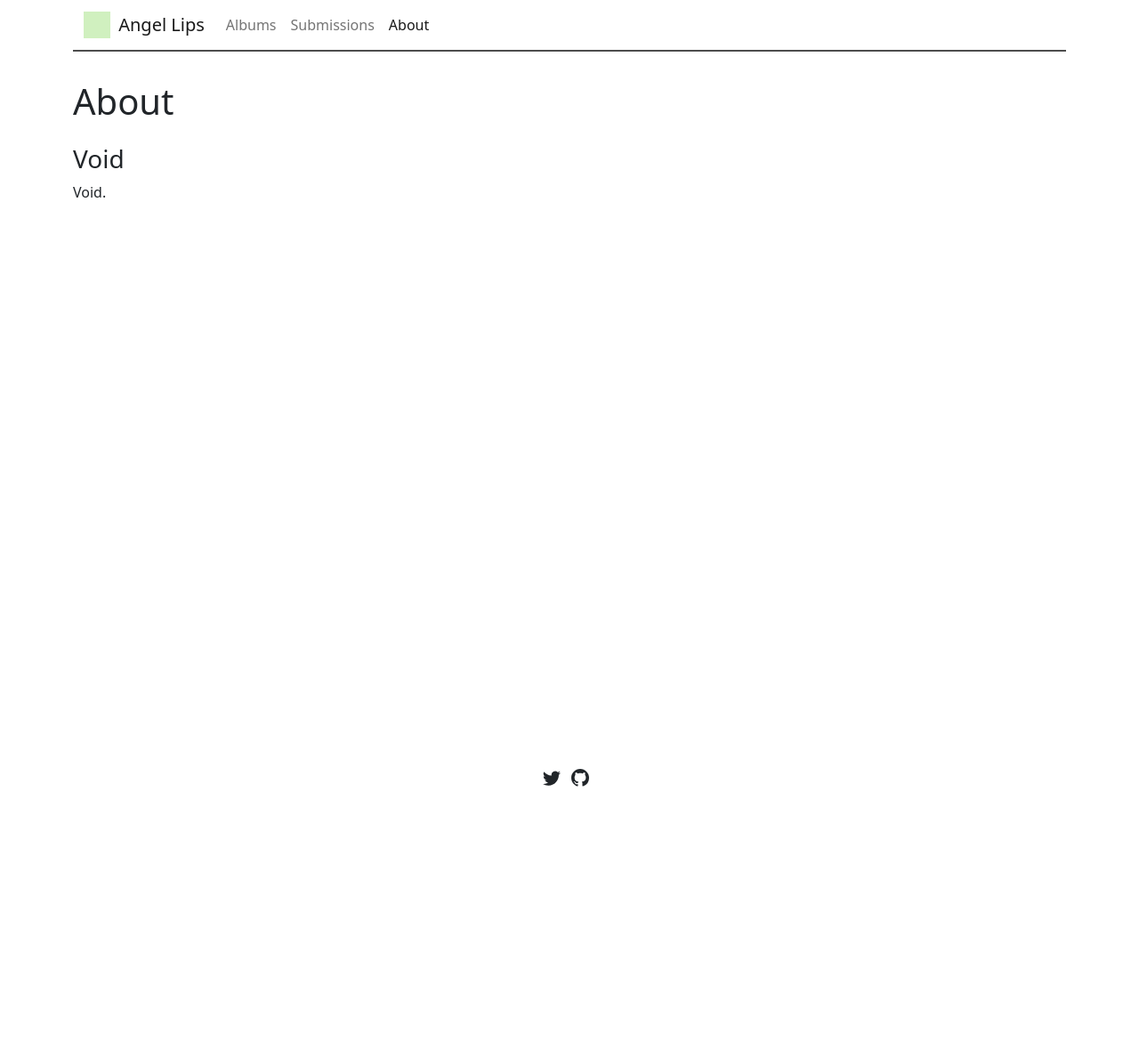
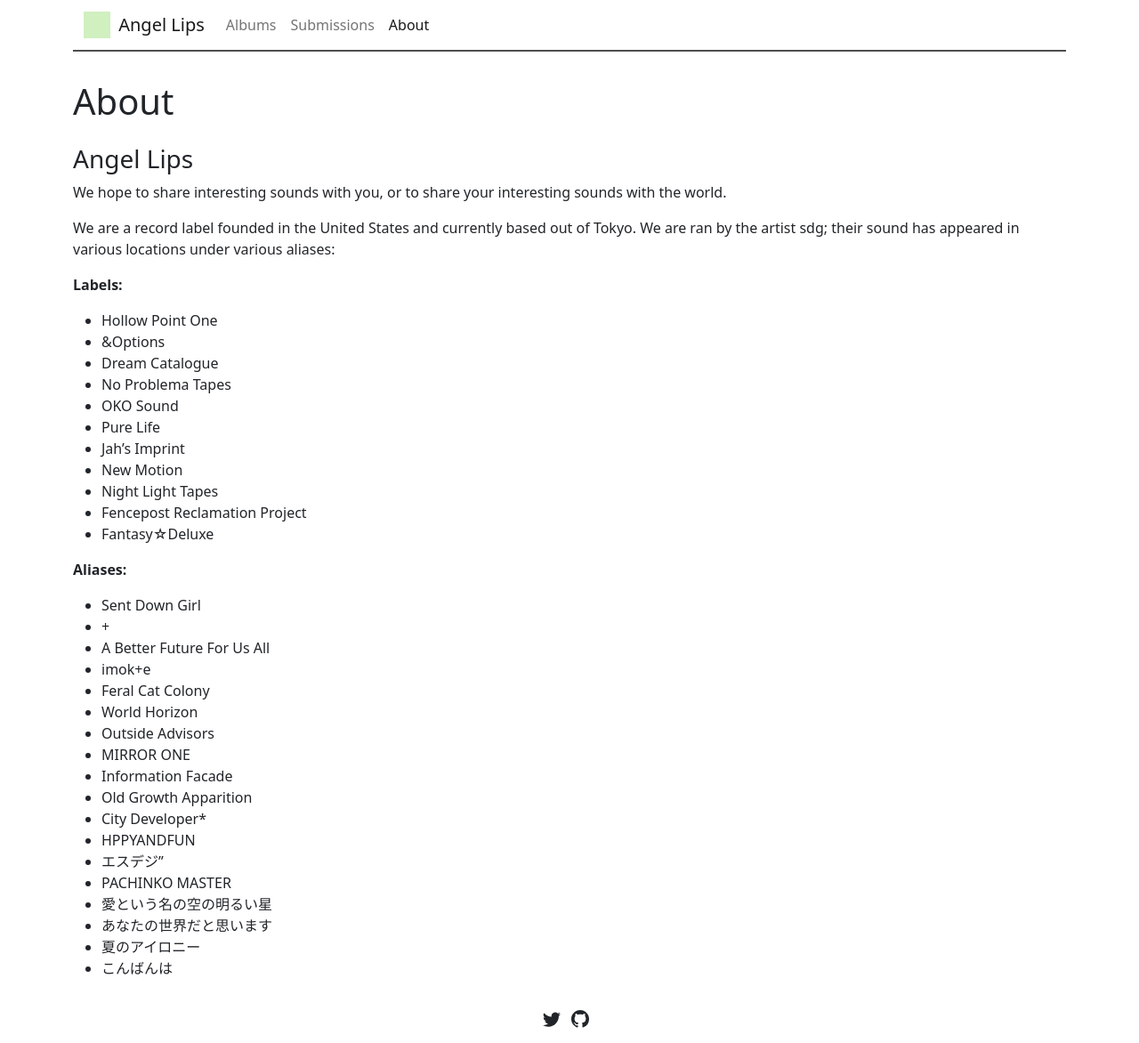
Before and after one commit to angellips/angellips.github.io, a Jekyll site: the page built from about.md, in a window 1280 px wide. Shown: the whole page at 89% size. Built offline with Jekyll 4.4.1, drawn with Linux system fonts in a browser that asks for light colours; before the commit the page ends 900 px from its top, so only the background shows below that.

```diff
--- a/about.md
+++ b/about.md
@@ -4,6 +4,43 @@ title: About
 permalink: /about/
 ---
 
-### Void
+### Angel Lips
 
-Void.
+We hope to share interesting sounds with you, or to share your interesting sounds with the world.
+
+We are a record label founded in the United States and currently based out of Tokyo. We are ran by the artist sdg; their sound has appeared in various locations under various aliases:
+
+**Labels:**
+
+* Hollow Point One
+* &Options
+* Dream Catalogue
+* No Problema Tapes
+* OKO Sound
+* Pure Life
+* Jah's Imprint
+* New Motion
+* Night Light Tapes
+* Fencepost Reclamation Project
+* Fantasy☆Deluxe
+
+**Aliases:**
+
+* Sent Down Girl
+* +
+* A Better Future For Us All
+* imok+e
+* Feral Cat Colony
+* World Horizon
+* Outside Advisors
+* MIRROR ONE
+* Information Facade
+* Old Growth Apparition
+* City Developer*
+* HPPYANDFUN
+* エスデジ"
+* PACHINKO MASTER
+* 愛という名の空の明るい星
+* あなたの世界だと思います
+* 夏のアイロニー
+* こんばんは
```
Also changed, not shown: _posts/2022-03-09-AL-JOANOFARC.md (added, +27 -0 lines), _posts/2022-03-24-AL-CINEMATICCULTURE005.md (added, +32 -0 lines), submissions.md (+8 -11 lines), assets/images/flight-Cover.jpg (added), assets/images/tnr-Cover.jpg (added).
